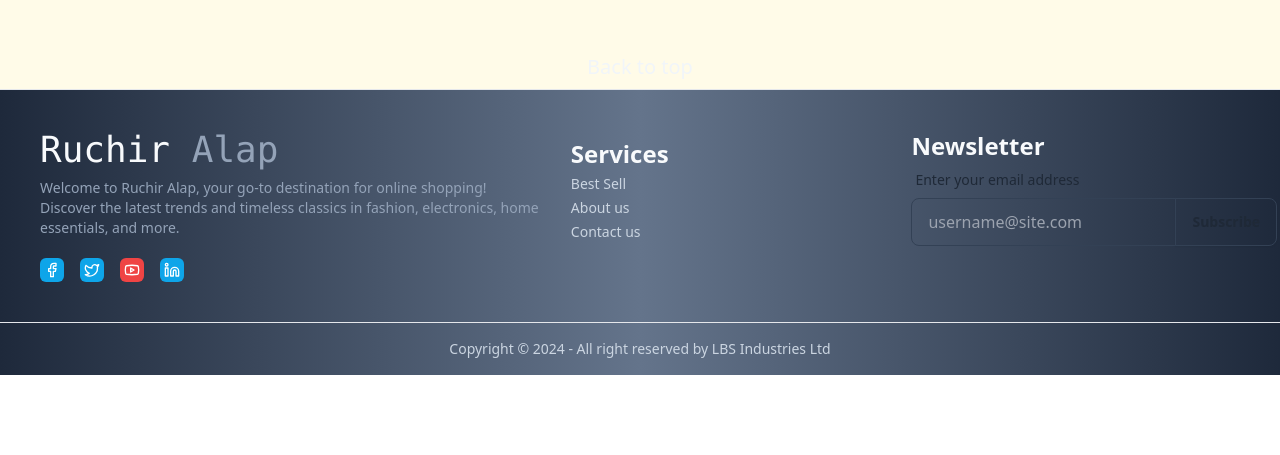
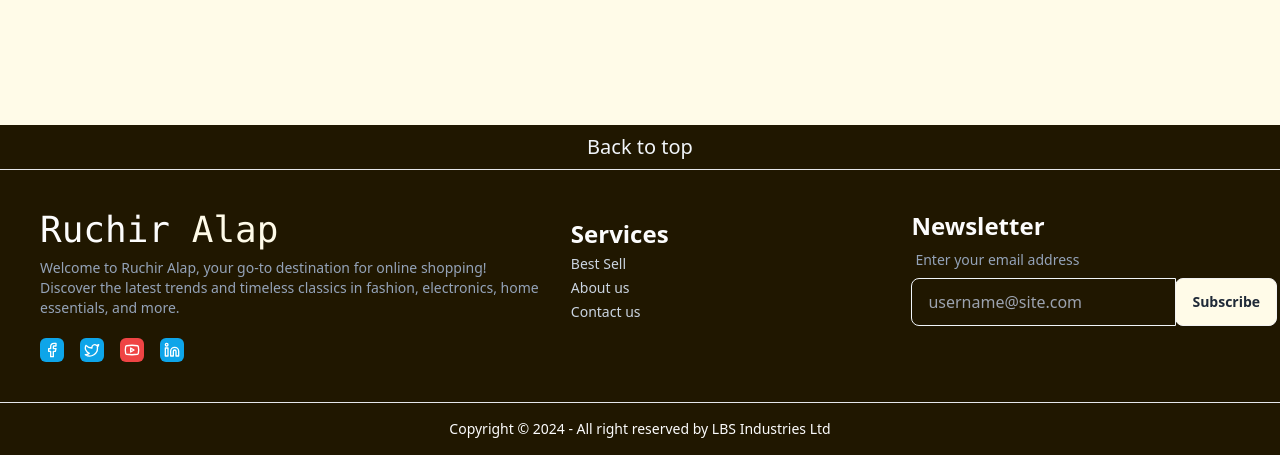
Before and after one commit to ruchiralap/ruchiralap_webPortal, a React (Vite) app: page / in a window 1280 px wide. Shown: the part 899-1354 px from the top of the page. Before the commit the page ends 1274 px from the top, so only its background shows below. Built offline with nearby package versions, Linux system fonts and the light colour scheme; no server answers.

Commit message:
update a || product category design ||

```diff
--- a/src/Components/Category/Category.jsx
+++ b/src/Components/Category/Category.jsx
@@ -14,22 +14,23 @@ const Category = () => {
             Our Top Collection's
           </h2>
         </div>
-        <div className=" grid grid-cols-1 md:grid-cols-3 lg:grid-cols-4 gap-8">
+        <div className="grid grid-cols-1 md:grid-cols-3 lg:grid-cols-4 gap-8">
           {allCategory &&
             allCategory?.map((category) => (
-              <div
-                key={category?._id}
-                className=" border rounded-md border-orange-100 hover:shadow-2xl hover:shadow-orange-100"
-              >
+              <div key={category?._id} className="">
                 <Link to={`/productPage/${category?._id}`}>
                   <div>
-                    <div className="avatar p-5">
+                    <div className="avatar border rounded-full border-[#201700]">
                       <div className="rounded-full">
-                        <img src={category?.category_image} />
+                        <img
+                          className=" w-full mx-auto"
+                          src={category?.category_image}
+                          alt="Category Image"
+                        />
                       </div>
                     </div>
-                    <div className=" bg-slate-800 rounded-md rounded-t-3xl">
-                      <p className=" text-xl font-medium text-slate-300 text-center py-4">
+                    <div className="">
+                      <p className=" text-xl font-medium text-[#443930] text-center py-4 hover:underline">
                         {category?.category_name}
                       </p>
                     </div>
--- a/src/Pages/Home/BestProducts.jsx
+++ b/src/Pages/Home/BestProducts.jsx
@@ -18,18 +18,18 @@ const BestProducts = () => {
             allProducts?.map((product) => (
               <div
                 key={product?._id}
-                className="bg-[#F0EBD8] rounded-3xl p-5 shadow-md"
+                className="bg-[#F0EBD8] rounded-3xl shadow-md"
               >
-                <div>
+                <div className=" bg-transparent rounded-3xl">
                   <Link to={`/productDetails/${product?._id}`}>
                     <img
-                      className=" w-full mx-auto rounded-2xl"
+                      className=" w-full mx-auto rounded-3xl"
                       src={product?.product_image}
                       alt="Product Image"
                     />
                   </Link>
                 </div>
-                <div className=" flex items-center justify-between pt-5">
+                <div className=" flex items-center justify-between p-5">
                   <div className="text-[#443930]">
                     <Link to={`/productDetails/${product?._id}`}>
                       <h4 className=" text-xl font-semibold">
--- a/src/Shared/Footer/Footer.jsx
+++ b/src/Shared/Footer/Footer.jsx
@@ -4,18 +4,18 @@ import { Link } from "react-router-dom";
 const Footer = () => {
   return (
     <>
-      <div className="bg-[] hover:cursor-pointer w-full">
-        <h3 className=" text-xl font-medium text-center py-2 text-slate-100 ">
+      <div className="bg-[#201700] hover:cursor-pointer w-full mt-20">
+        <h3 className=" text-xl font-medium text-center py-2 text-slate-100 hover:text-[#E1DAC5] ">
           Back to top
         </h3>
       </div>
       <hr />
-      <section className="bg-gradient-to-r from-slate-800 via-slate-500 to-slate-800 p-10 grid grid-cols-1 md:grid-cols-7 gap-5">
+      <section className="bg-[#201700] p-10 grid grid-cols-1 md:grid-cols-7 gap-5">
         <div className=" col-span-full md:col-span-3">
           <div className="">
             <Link to="/">
-              <h3 className=" md:text-4xl font-mono text-slate-50 mr-20">
-                Ruchir <span className=" text-slate-400">Alap</span>
+              <h3 className=" md:text-4xl font-mono text-[#FCFCFC] mr-20">
+                Ruchir <span className=" text-[#FFFBE8]">Alap</span>
               </h3>
             </Link>
             <p className=" text-sm text-slate-400 mt-2">
@@ -33,7 +33,7 @@ const Footer = () => {
         </div>
         <div className=" grid grid-cols-1 md:grid-cols-2 gap-5 col-span-full md:col-span-4">
           <div className=" menu space-y-1 font-medium">
-            <h6 className=" text-2xl text-slate-50 font-semibold">Services</h6>
+            <h6 className=" text-2xl text-[#FCFCFC] font-semibold">Services</h6>
             <Link to="/bestSell">
               <a className="link link-hover hover:text-green-500 text-slate-300">
                 Best Sell
@@ -53,20 +53,20 @@ const Footer = () => {
           </div>
           <div>
             <form>
-              <h6 className="text-2xl text-slate-50 font-semibold">
+              <h6 className="text-2xl text-[#FCFCFC] font-semibold">
                 Newsletter
               </h6>
               <fieldset className="form-control w-80">
                 <label className="label">
-                  <span className="label-text">Enter your email address</span>
+                  <span className="label-text text-slate-400">Enter your email address</span>
                 </label>
                 <div className="join">
                   <input
                     type="text"
                     placeholder="username@site.com"
-                    className=" border border-slate-700 input focus:outline-none join-item bg-transparent"
+                    className=" border border-slate-100 input join-item bg-transparent text-slate-50"
                   />
-                  <button className="btn border hover:bg-gradient-to-r bg-transparent from-orange-500 via-yellow-200 to-orange-100 join-item border-slate-700 hover:text-slate-800">
+                  <button className="btn border bg-[#FFFBE8]">
                     Subscribe
                   </button>
                 </div>
@@ -76,7 +76,7 @@ const Footer = () => {
         </div>
       </section>
       <hr />
-      <footer className="footer footer-center p-4 bg-gradient-to-r from-slate-800 via-slate-500 to-slate-800 text-slate-300">
+      <footer className="footer footer-center p-4 bg-[#201700] text-[#FCFCFC]">
         <aside>
           <p>Copyright © 2024 - All right reserved by LBS Industries Ltd</p>
         </aside>
```
